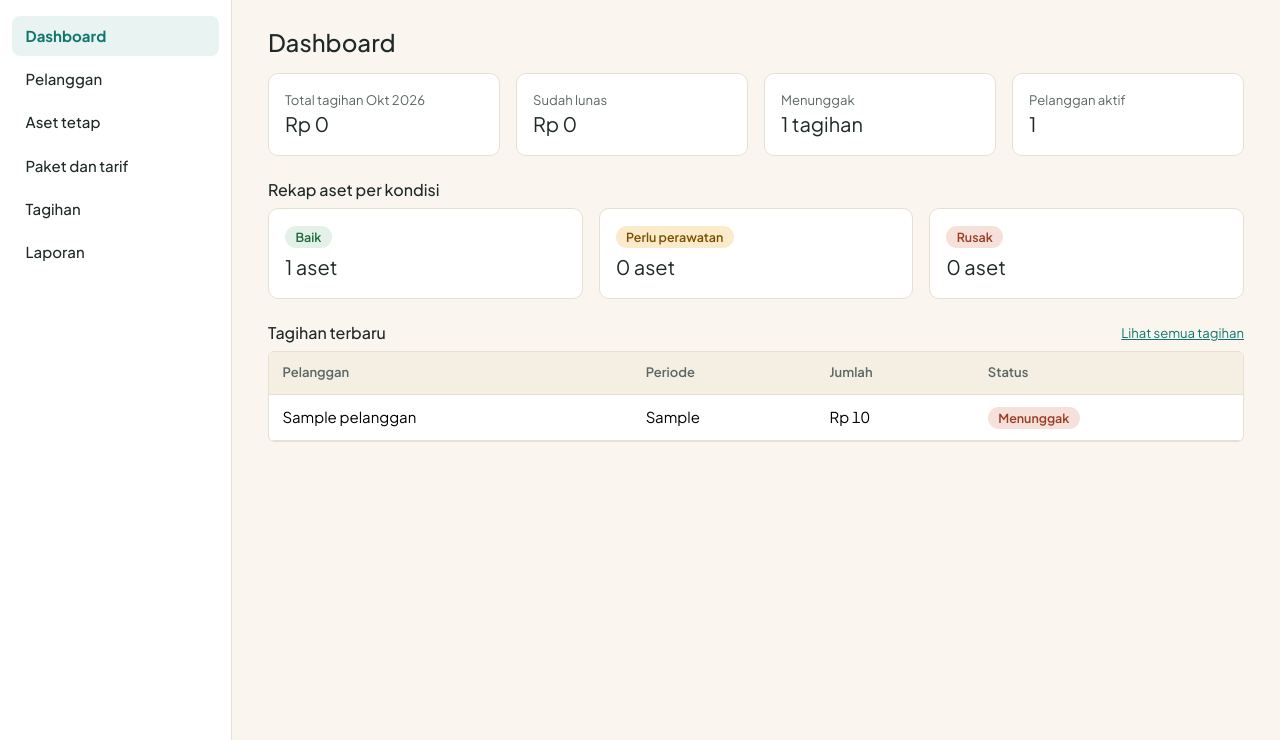
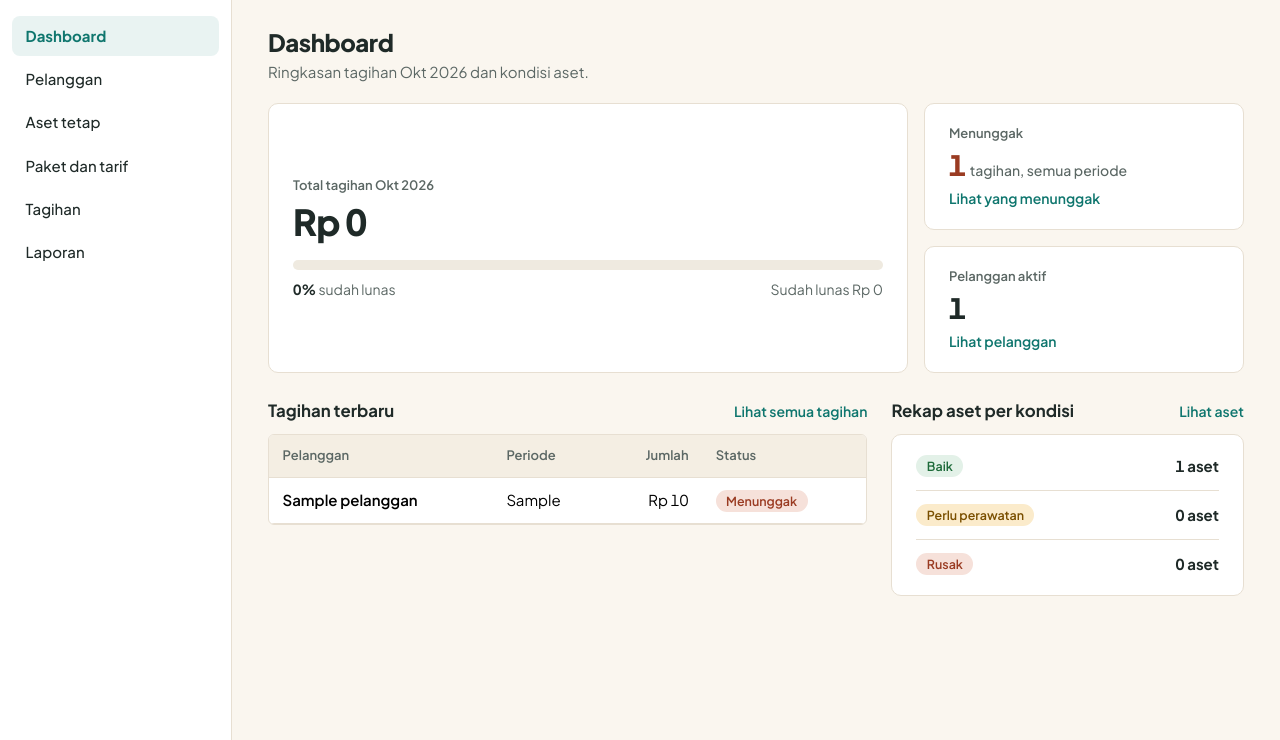
Before and after one commit to mfjrstwn/projek-tagihan-berkala-katering-asrama-sekolah-kantor-kelompok-4-impl, a Django app: page /dashboard/ in a window 1280 px wide. Shown: the part 60-800 px from the top of the page. Run offline with Django 5.2, Linux system fonts and the light colour scheme; a user stored in the database is signed in; tables that the repository leaves empty hold one stand-in row (values such as "Sample post").

Commit message:
style: desain ulang halaman dashboard portal admin

```diff
--- a/static/css/lahap.css
+++ b/static/css/lahap.css
@@ -315,3 +315,28 @@ dialog.dialog::backdrop { background: rgba(31, 42, 40, .45); }
 .ikon-bulat svg { width: 1.6rem; height: 1.6rem; }
 .halaman-pesan h1 { font-size: 1.35rem; font-weight: 800; letter-spacing: -.02em; margin: 0 0 .4rem; }
 .halaman-pesan p { color: var(--lh-teks-redup); margin: 0 0 1.5rem; }
+
+/* ---------- 11. Dashboard Admin (patokan: laporan/dashboard) ---------- */
+.dash-ringkas { display: grid; grid-template-columns: 2fr 1fr; gap: 1rem; margin-bottom: 1.75rem; }
+.kartu-isi { padding: 1.25rem 1.5rem; }
+.dash-utama { display: flex; flex-direction: column; justify-content: center; }
+.dash-utama .angka-besar { font-size: 2.25rem; }
+.progres { height: .6rem; margin: 1.1rem 0 .6rem; border-radius: 999px; background: var(--lh-netral-bg); overflow: hidden; }
+.progres > span { display: block; height: 100%; border-radius: 999px; background: var(--lh-lunas-fg); }
+.progres-ket { display: flex; flex-wrap: wrap; justify-content: space-between; gap: .25rem 1rem; color: var(--lh-teks-redup); font-size: .875rem; }
+.progres-ket strong { color: var(--lh-teks); font-variant-numeric: tabular-nums; }
+.dash-sisi { display: grid; grid-template-rows: 1fr 1fr; gap: 1rem; }
+.dash-sisi .angka-besar { font-size: 1.75rem; }
+.dash-sisi .satuan { color: var(--lh-teks-redup); font-size: .875rem; font-weight: 500; letter-spacing: 0; }
+.angka-tunggak { color: var(--lh-tunggak-fg); }
+.tautan-kartu { display: inline-block; margin-top: .4rem; font-size: .875rem; font-weight: 600; text-decoration: none; }
+.tautan-kartu:hover { text-decoration: underline; }
+
+.dash-bawah { display: grid; grid-template-columns: 1.7fr 1fr; gap: 1.5rem; align-items: start; }
+.judul-baris { display: flex; justify-content: space-between; align-items: baseline; gap: 1rem; margin-bottom: .75rem; }
+.judul-baris .judul-bagian { margin: 0; }
+.judul-baris a { font-size: .875rem; font-weight: 600; text-decoration: none; }
+.baris-aset { display: flex; justify-content: space-between; align-items: center; padding: .8rem 0; border-top: 1px solid var(--lh-garis); }
+.baris-aset:first-child { border-top: 0; padding-top: 0; }
+.baris-aset:last-child { padding-bottom: 0; }
+.baris-aset .jumlah { font-weight: 700; font-variant-numeric: tabular-nums; }
--- a/templates/laporan/dashboard.html
+++ b/templates/laporan/dashboard.html
@@ -2,67 +2,81 @@
 {% load format_tagihan %}
 {% block judul %}Dashboard{% endblock %}
 {% block isi %}
-<h1 class="h4 mb-3">Dashboard</h1>
-
-<div class="row g-3 mb-4">
-  <div class="col-md-3"><div class="card"><div class="card-body">
-    <div class="text-secondary small">Total tagihan {{ periode|label_periode }}</div>
-    <div class="fs-5">Rp {{ total_tagihan|floatformat:"0g" }}</div>
-  </div></div></div>
-  <div class="col-md-3"><div class="card"><div class="card-body">
-    <div class="text-secondary small">Sudah lunas</div>
-    <div class="fs-5">Rp {{ total_lunas|floatformat:"0g" }}</div>
-  </div></div></div>
-  <div class="col-md-3"><div class="card"><div class="card-body">
-    <div class="text-secondary small">Menunggak</div>
-    <div class="fs-5">{{ jumlah_menunggak }} tagihan</div>
-  </div></div></div>
-  <div class="col-md-3"><div class="card"><div class="card-body">
-    <div class="text-secondary small">Pelanggan aktif</div>
-    <div class="fs-5">{{ pelanggan_aktif }}</div>
-  </div></div></div>
+<div class="halaman-judul">
+  <div>
+    <h1>Dashboard</h1>
+    <p class="catatan">Ringkasan tagihan {{ periode|label_periode }} dan kondisi aset.</p>
+  </div>
 </div>
 
-<h2 class="h6">Rekap aset per kondisi</h2>
-<div class="row g-3 mb-4">
-  {% for kondisi, jumlah in rekap_aset %}
-  <div class="col-md-4"><div class="card"><div class="card-body">
-    {% if kondisi == "Baik" %}<span class="badge text-bg-success">{{ kondisi }}</span>
-    {% elif kondisi == "Rusak" %}<span class="badge text-bg-danger">{{ kondisi }}</span>
-    {% else %}<span class="badge text-bg-warning">{{ kondisi }}</span>{% endif %}
-    <div class="fs-5 mt-1">{{ jumlah }} aset</div>
-  </div></div></div>
-  {% endfor %}
+<div class="dash-ringkas">
+  <div class="card kartu-isi dash-utama">
+    <div class="label-kecil">Total tagihan {{ periode|label_periode }}</div>
+    <div class="angka-besar">Rp {{ total_tagihan|floatformat:"0g" }}</div>
+    {% widthratio total_lunas total_tagihan 100 as persen %}
+    <div class="progres" role="progressbar" aria-label="Tagihan yang sudah lunas" aria-valuemin="0" aria-valuemax="100" aria-valuenow="{{ persen }}"><span style="width: {{ persen }}%"></span></div>
+    <div class="progres-ket">
+      <span><strong>{{ persen }}%</strong> sudah lunas</span>
+      <span>Sudah lunas Rp {{ total_lunas|floatformat:"0g" }}</span>
+    </div>
+  </div>
+  <div class="dash-sisi">
+    <div class="card kartu-isi">
+      <div class="label-kecil">Menunggak</div>
+      <div class="angka-besar{% if jumlah_menunggak %} angka-tunggak{% endif %}">{{ jumlah_menunggak }} <span class="satuan">tagihan, semua periode</span></div>
+      {% if jumlah_menunggak %}<a class="tautan-kartu" href="{% url 'tagihan:daftar' %}?status=Menunggak">Lihat yang menunggak</a>{% endif %}
+    </div>
+    <div class="card kartu-isi">
+      <div class="label-kecil">Pelanggan aktif</div>
+      <div class="angka-besar">{{ pelanggan_aktif }}</div>
+      <a class="tautan-kartu" href="{% url 'pelanggan:daftar' %}">Lihat pelanggan</a>
+    </div>
+  </div>
 </div>
 
-<div class="d-flex justify-content-between align-items-center mb-2">
-  <h2 class="h6 m-0">Tagihan terbaru</h2>
-  <a href="{% url 'tagihan:daftar' %}" class="small">Lihat semua tagihan</a>
+<div class="dash-bawah">
+  <section>
+    <div class="judul-baris">
+      <h2 class="judul-bagian">Tagihan terbaru</h2>
+      <a href="{% url 'tagihan:daftar' %}">Lihat semua tagihan</a>
     </div>
     {% if tagihan_terbaru %}
     <div class="table-responsive bg-white border rounded">
-  <table class="table align-middle m-0">
-    <thead class="table-light"><tr><th>Pelanggan</th><th>Periode</th><th>Jumlah</th><th>Status</th></tr></thead>
+      <table class="table table-hover tabel-data align-middle m-0">
+        <thead class="table-light"><tr><th>Pelanggan</th><th>Periode</th><th class="angka">Jumlah</th><th>Status</th></tr></thead>
         <tbody>
           {% for t in tagihan_terbaru %}
           <tr>
-        <td>{{ t.langganan.pelanggan.nama }}</td>
+            <td class="nama">{{ t.langganan.pelanggan.nama }}</td>
             <td>{{ t.periode|label_periode }}</td>
-        <td>Rp {{ t.jumlah|floatformat:"0g" }}</td>
-        <td>
-          {% if t.status == "Lunas" %}<span class="badge text-bg-success">Lunas</span>
-          {% elif t.status == "Menunggak" %}<span class="badge text-bg-danger">Menunggak</span>
-          {% else %}<span class="badge text-bg-warning">{{ t.status }}</span>{% endif %}
-        </td>
+            <td class="angka">Rp {{ t.jumlah|floatformat:"0g" }}</td>
+            <td>{% include "komponen/badge_status.html" with status=t.status %}</td>
           </tr>
           {% endfor %}
         </tbody>
       </table>
     </div>
     {% else %}
-<div class="card text-center py-4"><div class="card-body">
-  <h2 class="h5">Belum ada tagihan</h2>
+    <div class="card keadaan-kosong">
+      <h2>Belum ada tagihan</h2>
       <p class="text-secondary m-0">Buat tagihan pertama dari menu Tagihan.</p>
-</div></div>
+    </div>
     {% endif %}
+  </section>
+
+  <section>
+    <div class="judul-baris">
+      <h2 class="judul-bagian">Rekap aset per kondisi</h2>
+      <a href="{% url 'aset:daftar' %}">Lihat aset</a>
+    </div>
+    <div class="card kartu-isi">
+      {% for kondisi, jumlah in rekap_aset %}
+      <div class="baris-aset">
+        {% include "komponen/badge_status.html" with status=kondisi %}
+        <span class="jumlah">{{ jumlah }} aset</span>
+      </div>
+      {% endfor %}
+    </div>
+  </section>
+</div>
 {% endblock %}
```
Lines whose indentation alone changed are shown as unchanged.
